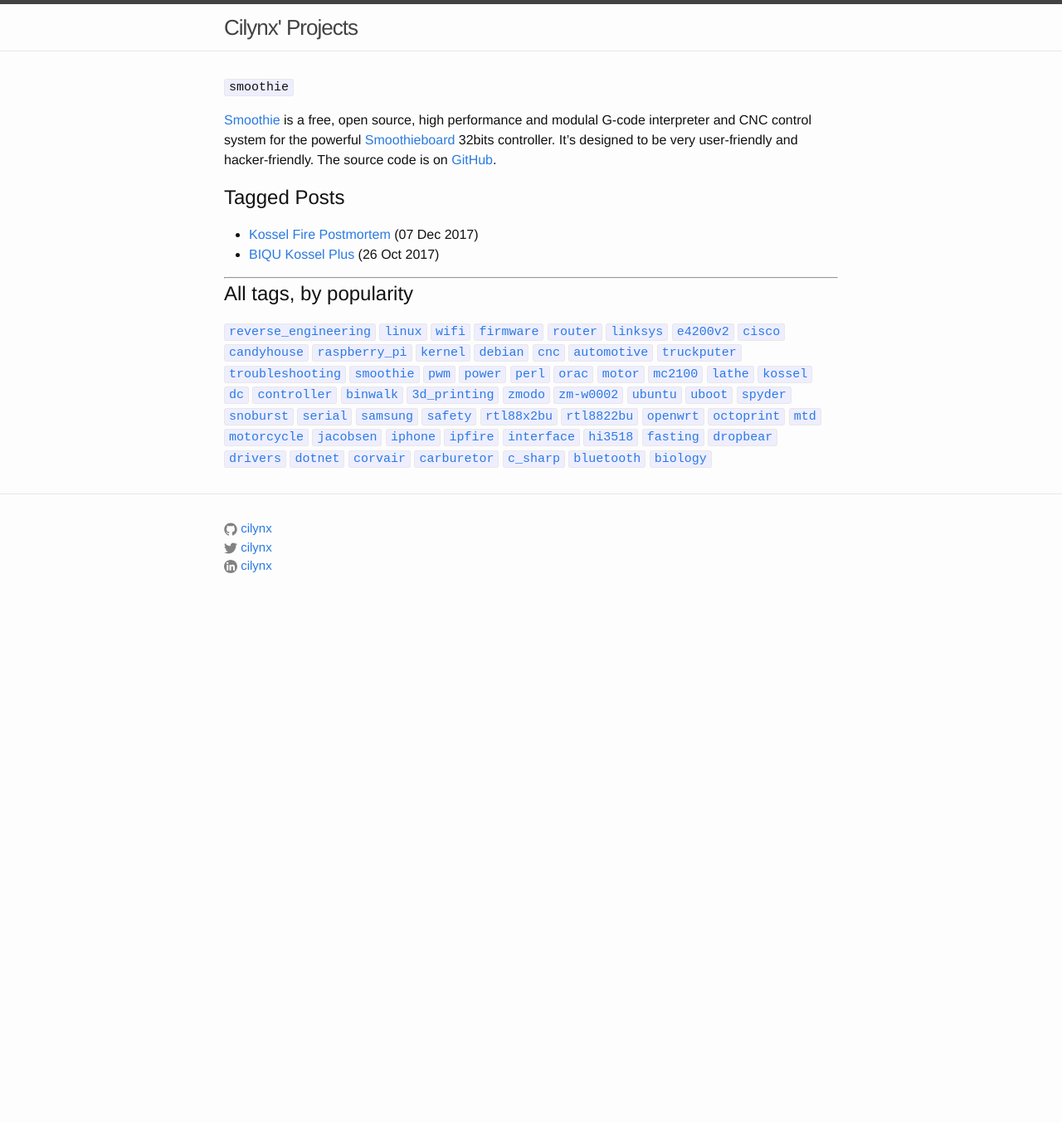
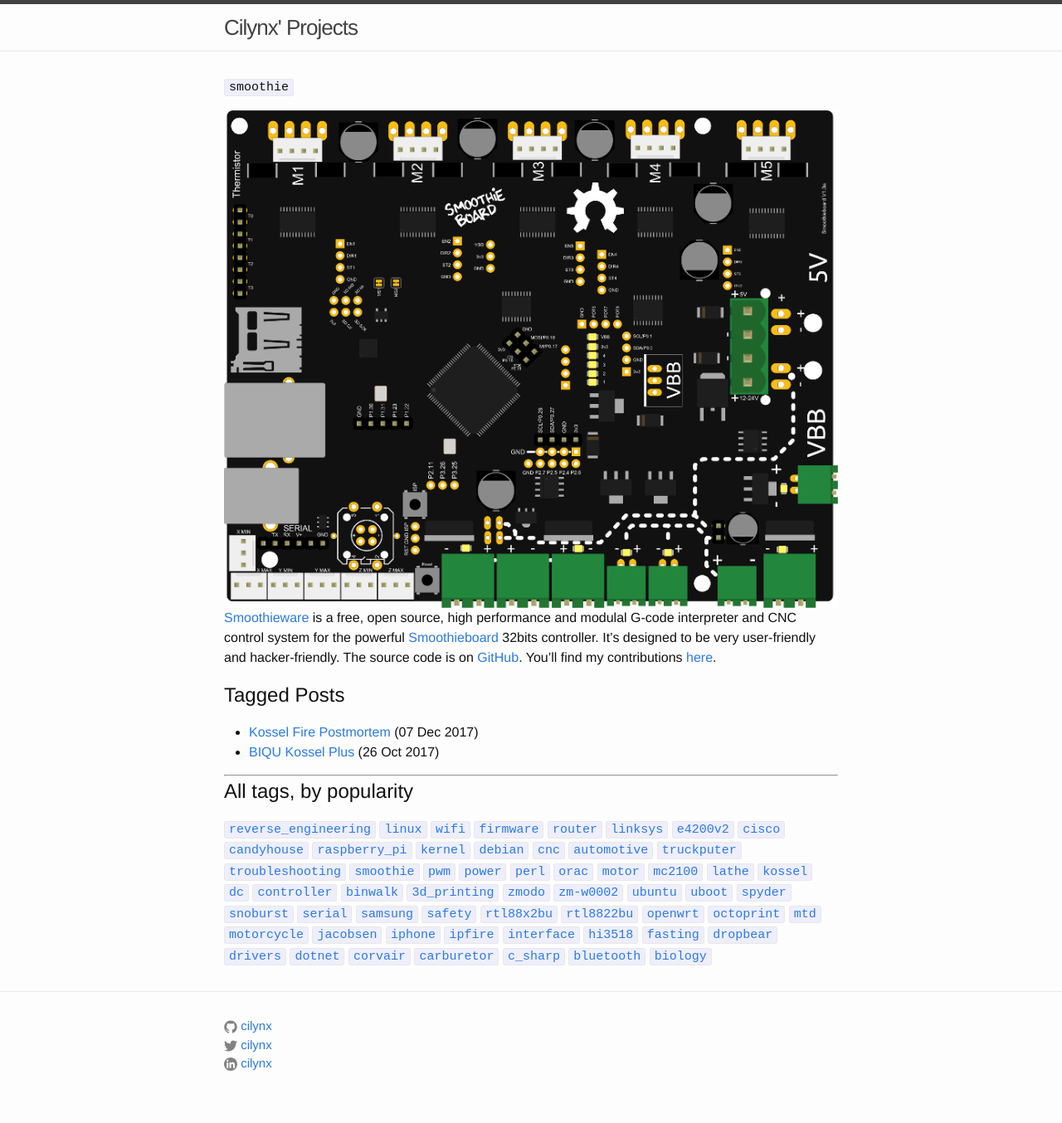
Before and after one commit to cilynx/cilynx.github.io, a Jekyll site: the page built from smoothie.md, in a window 1280 px wide. Shown: the whole page at 83% size. Built offline with Jekyll 4.4.1, drawn with Linux system fonts in a browser that asks for light colours; comment, search, counter and statistics services are not loaded; before the commit the page ends 900 px from its top, so only the background shows below that.

Commit message:
Update tags

```diff
--- a/smoothie.md
+++ b/smoothie.md
@@ -3,4 +3,5 @@
 title: "Smoothie!"
 tag: smoothie
 ---
-[Smoothie](http://smoothieware.org/) is a free, open source, high performance and modulal G-code interpreter and CNC control system for the powerful [Smoothieboard](http://smoothieware.org/smoothieboard) 32bits controller.  It's designed to be very user-friendly and hacker-friendly.  The source code is on [GitHub](https://github.com/Smoothieware/Smoothieware).
+![smoothieboard](/assets/smoothieboard-fritzing.png)
+[Smoothieware](http://smoothieware.org/) is a free, open source, high performance and modulal G-code interpreter and CNC control system for the powerful [Smoothieboard](http://smoothieware.org/smoothieboard) 32bits controller.  It's designed to be very user-friendly and hacker-friendly.  The source code is on [GitHub](https://github.com/Smoothieware/Smoothieware).  You'll find my contributions [here](https://github.com/Smoothieware/Smoothieware/commits?author=cilynx).
```
Also changed, not shown: openscad.md (added, +5 -0 lines), orac.md (+1 -0 lines), assets/IMG_4752.JPG (added), assets/smoothieboard-fritzing.png (added).
